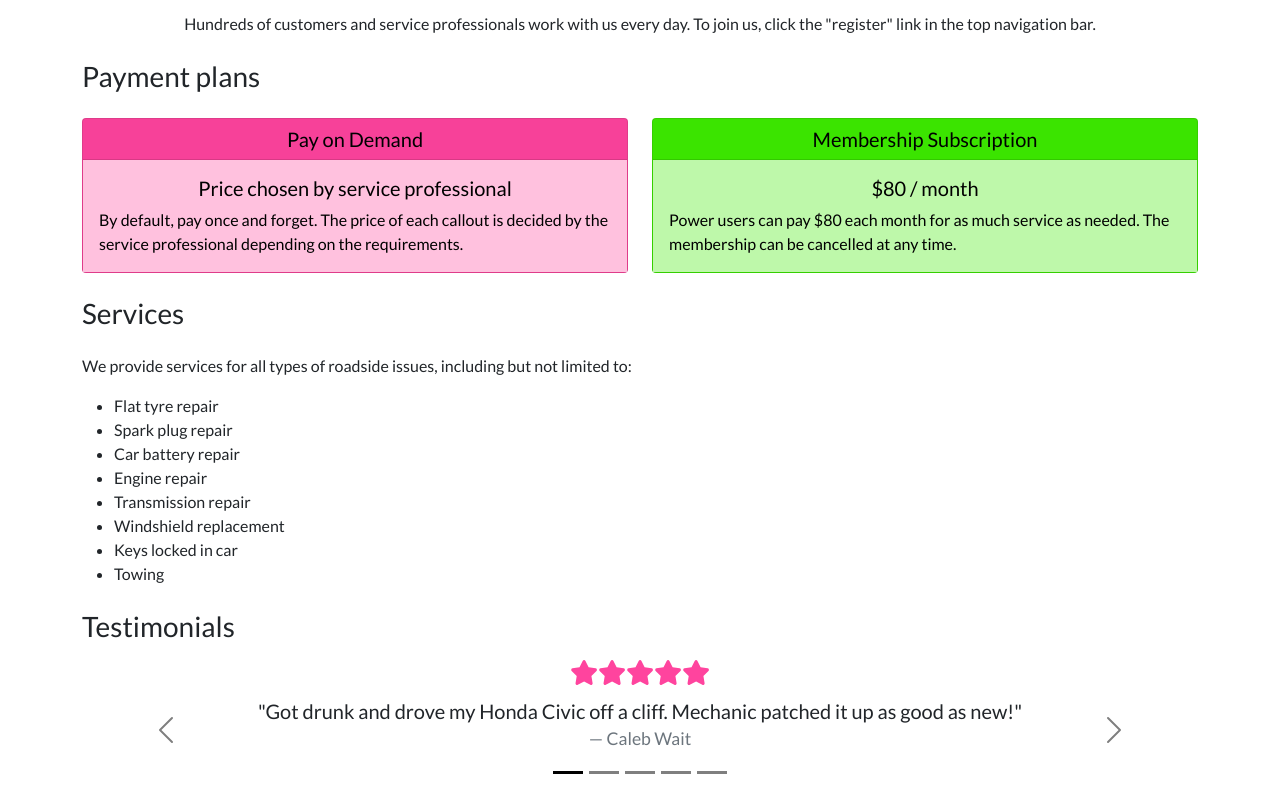
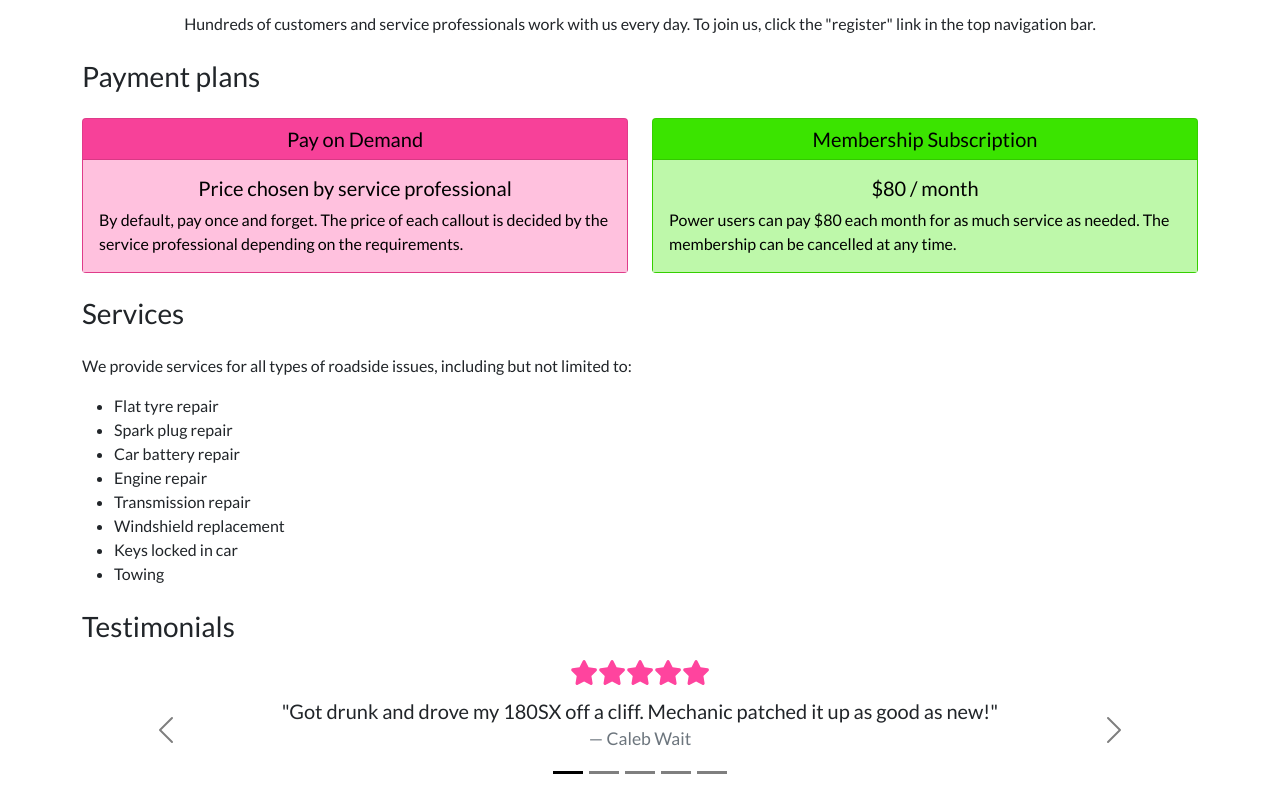
Before and after one commit to weu2/app, a React (Create React App) app in the folder frontend/: page / in a window 1280 px wide. Both pictures are taken after a click on the button 568 px from the left and 1011 px from the top of the page. Shown: the part 239-1039 px from the top of the page. Built offline with nearby package versions, Linux system fonts and the light colour scheme; no server answers.

Commit message:
correct caleb's car brand

```diff
--- a/frontend/src/Pages/Home.jsx
+++ b/frontend/src/Pages/Home.jsx
@@ -73,7 +73,7 @@ class Home extends React.Component {
 						<div className="w-100 pb-5 text-center">
 							<CustomRating readonly initialRating={5} size={25} className="mb-2" />
 							<blockquote className="blockquote mb-0">
-								<p>"Got drunk and drove my Honda Civic off a cliff. Mechanic patched it up as good as new!"</p>
+								<p>"Got drunk and drove my 180SX off a cliff. Mechanic patched it up as good as new!"</p>
 								<footer className="blockquote-footer">Caleb Wait</footer>
 							</blockquote>
 						</div>
```
